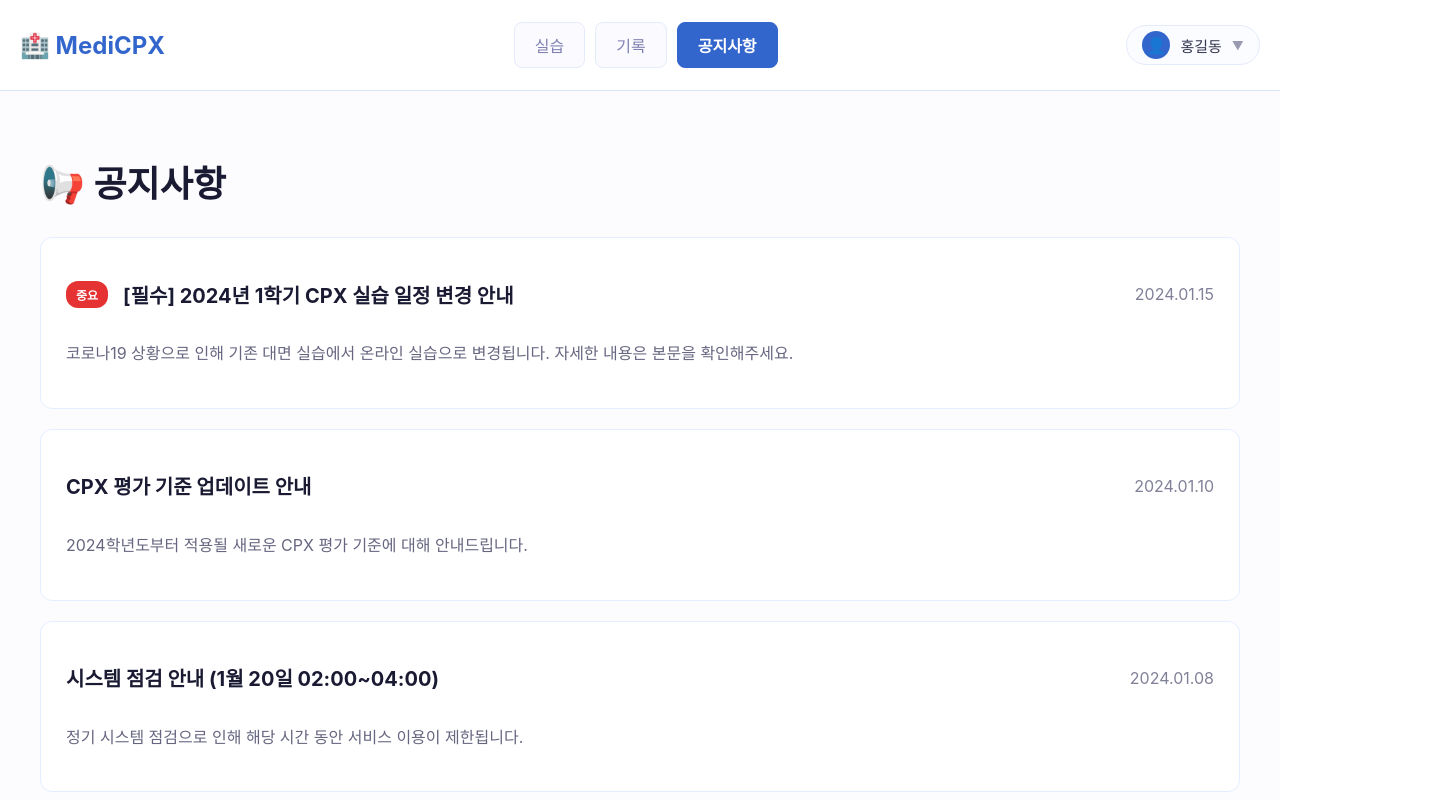
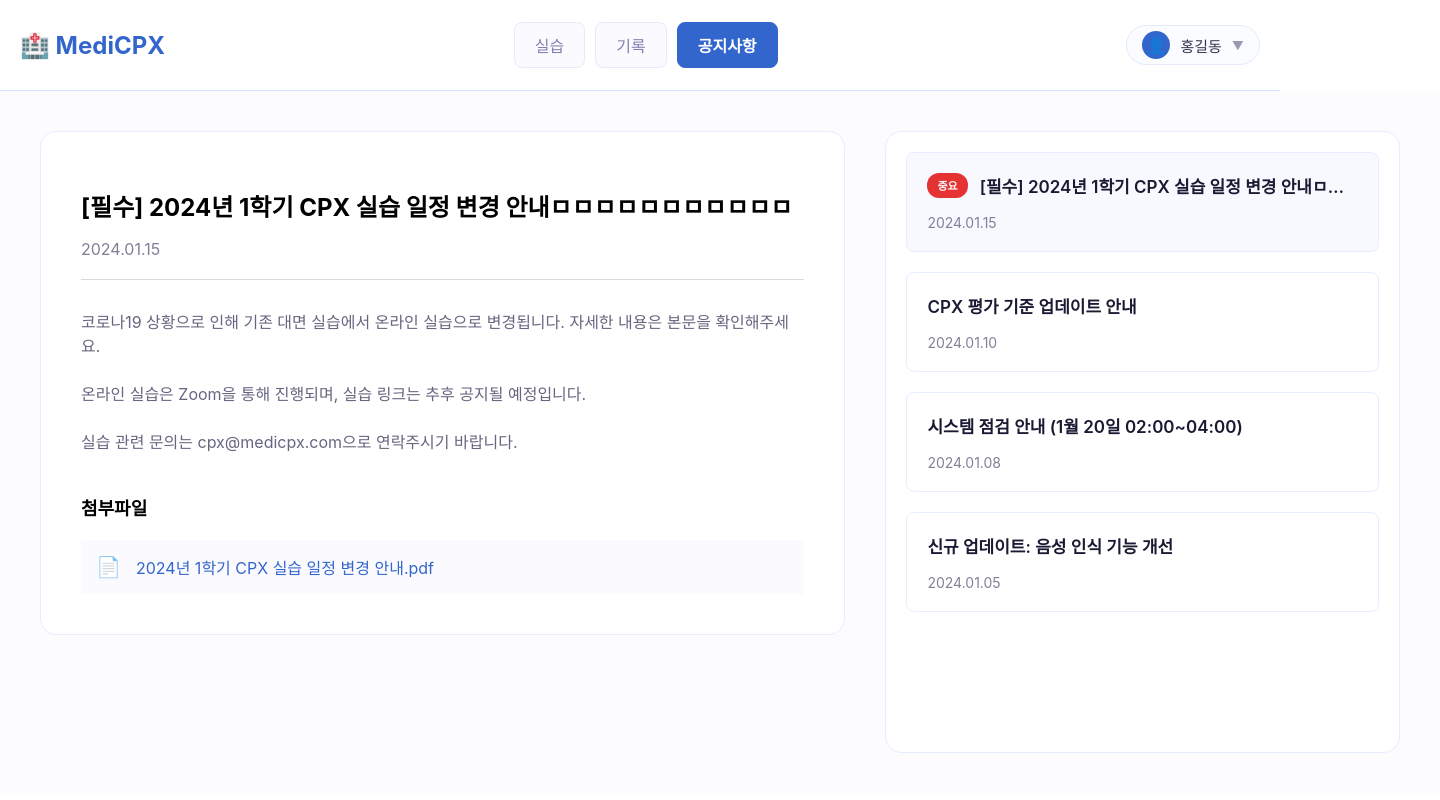
Before and after one commit to IlDanHaeBoJo/Frontend, a React (Create React App) app: page /notice in a window 1280 px wide. Shown: the top 800 px of the page, 1440 px wide, since content can reach past the window. Built offline with nearby package versions, Linux system fonts and the light colour scheme.

Commit message:
공지사항 디자인 수정

```diff
--- a/src/pages/Notice/index.tsx
+++ b/src/pages/Notice/index.tsx
@@ -1,58 +1,88 @@
-import React from "react";
+import React, { useState } from "react";
 import * as S from "./style";
 
-const Notice = () => {
 const notices = [
   {
     id: 1,
-      important: true,
-      title: "[필수] 2024년 1학기 CPX 실습 일정 변경 안내",
+    title: "[필수] 2024년 1학기 CPX 실습 일정 변경 안내ㅁㅁㅁㅁㅁㅁㅁㅁㅁㅁㅁ",
     date: "2024.01.15",
     content:
-        "코로나19 상황으로 인해 기존 대면 실습에서 온라인 실습으로 변경됩니다. 자세한 내용은 본문을 확인해주세요.",
+      "코로나19 상황으로 인해 기존 대면 실습에서 온라인 실습으로 변경됩니다. 자세한 내용은 본문을 확인해주세요.\n\n온라인 실습은 Zoom을 통해 진행되며, 실습 링크는 추후 공지될 예정입니다.\n\n실습 관련 문의는 cpx@medicpx.com으로 연락주시기 바랍니다.",
+    file: "2024년 1학기 CPX 실습 일정 변경 안내.pdf",
+    important: true,
   },
   {
     id: 2,
-      important: false,
     title: "CPX 평가 기준 업데이트 안내",
     date: "2024.01.10",
     content:
-        "2024학년도부터 적용될 새로운 CPX 평가 기준에 대해 안내드립니다.",
+      "CPX 평가 기준이 업데이트되었습니다. 자세한 내용은 본문을 확인해주세요.",
+    file: null,
+    important: false,
   },
   {
     id: 3,
-      important: false,
     title: "시스템 점검 안내 (1월 20일 02:00~04:00)",
     date: "2024.01.08",
-      content:
-        "정기 시스템 점검으로 인해 해당 시간 동안 서비스 이용이 제한됩니다.",
+    content: "시스템 점검이 있을 예정입니다. 이용에 참고 부탁드립니다.",
+    file: null,
+    important: false,
   },
   {
     id: 4,
-      important: false,
     title: "신규 업데이트: 음성 인식 기능 개선",
     date: "2024.01.05",
-      content:
-        "CPX 실습 중 음성 인식 정확도가 크게 향상되었습니다. 더욱 자연스러운 대화가 가능합니다.",
+    content: "음성 인식 기능이 개선되었습니다. 많은 이용 바랍니다.",
+    file: null,
+    important: false,
   },
 ];
 
+const Notice = () => {
+  const [selectedNotice, setSelectedNotice] = useState(notices[0]);
+
   return (
+    <S.Wrapper>
       <S.Container>
-      <S.Title>📢 공지사항</S.Title>
+        <S.NoticeDetails>
+          <S.Title>{selectedNotice.title}</S.Title>
+          <S.Date>{selectedNotice.date}</S.Date>
+          <S.Divider />
+          <S.Content>
+            {selectedNotice.content.split("\n").map((line, index) => (
+              <React.Fragment key={index}>
+                {line}
+                <br />
+              </React.Fragment>
+            ))}
+          </S.Content>
+          {selectedNotice.file && (
+            <S.Attachments>
+              <S.AttachmentsTitle>첨부파일</S.AttachmentsTitle>
+              <S.AttachmentFile>
+                <S.FileIcon>📄</S.FileIcon>
+                <S.FileName>{selectedNotice.file}</S.FileName>
+              </S.AttachmentFile>
+            </S.Attachments>
+          )}
+        </S.NoticeDetails>
+        <S.NoticeList>
           {notices.map((notice) => (
-        <S.NoticeCard key={notice.id}>
-          <S.CardHeader>
-            <S.NoticeTitle>
-              {notice.important && <S.ImportantBadge>중요</S.ImportantBadge>}
-              {notice.title}
-            </S.NoticeTitle>
-            <S.NoticeDate>{notice.date}</S.NoticeDate>
-          </S.CardHeader>
-          <S.NoticeContent>{notice.content}</S.NoticeContent>
-        </S.NoticeCard>
+            <S.NoticeItem
+              key={notice.id}
+              active={selectedNotice.id === notice.id}
+              onClick={() => setSelectedNotice(notice)}
+            >
+              <S.NoticeItemTitleWrapper>
+                {notice.important && <S.Badge>중요</S.Badge>}
+                <S.NoticeItemTitle>{notice.title}</S.NoticeItemTitle>
+              </S.NoticeItemTitleWrapper>
+              <S.NoticeItemDate>{notice.date}</S.NoticeItemDate>
+            </S.NoticeItem>
           ))}
+        </S.NoticeList>
       </S.Container>
+    </S.Wrapper>
   );
 };
 
--- a/src/pages/Notice/style.ts
+++ b/src/pages/Notice/style.ts
@@ -1,63 +1,130 @@
 import styled from "styled-components";
 
-export const Container = styled.div`
-  padding: 40px;
-  max-width: 1300px;
+export const Wrapper = styled.div`
   margin: 0 auto;
+  width: 1440px;
+  //height: 1024px;
   background-color: #fcfcff;
 `;
 
+export const Container = styled.main`
+  display: flex;
+  gap: 40px;
+  padding: 40px;
+`;
+
+export const NoticeDetails = styled.div`
+  width: 750px;
+  height: 100%;
+  padding: 40px;
+  background-color: #ffffff;
+  border: 1px solid #e5edff;
+  border-radius: 16px;
+`;
+
 export const Title = styled.h1`
-  font-family: "Inter", sans-serif;
+  font-size: 24px;
   font-weight: 700;
-  font-size: 36px;
-  color: #1a1a33;
+  color: #000000;
+  margin-bottom: 10px;
+`;
+
+export const Date = styled.p`
+  font-size: 16px;
+  color: #808099;
+  margin-bottom: 20px;
+`;
+
+export const Divider = styled.hr`
+  border: none;
+  border-top: 1px solid #d9d9d9;
   margin-bottom: 30px;
 `;
 
-export const NoticeCard = styled.div`
-  background-color: #ffffff;
-  border: 1px solid #e5edff;
-  border-radius: 12px;
-  padding: 25px;
+export const Content = styled.p`
+  font-size: 16px;
+  color: #666680;
+  line-height: 1.5;
+`;
+
+export const Attachments = styled.div`
+  margin-top: 40px;
+`;
+
+export const AttachmentsTitle = styled.h2`
+  font-size: 18px;
+  font-weight: 700;
+  color: #000000;
   margin-bottom: 20px;
 `;
 
-export const CardHeader = styled.div`
-  display: flex;
-  justify-content: space-between;
-  align-items: center;
-  margin-bottom: 15px;
-`;
-
-export const NoticeTitle = styled.h2`
+export const AttachmentFile = styled.div`
   display: flex;
   align-items: center;
   gap: 15px;
-  font-family: "Inter", sans-serif;
-  font-weight: 700;
-  font-size: 20px;
-  color: #1a1a33;
+  padding: 15px;
+  background-color: #fafaff;
 `;
 
-export const ImportantBadge = styled.span`
+export const FileIcon = styled.span`
+  font-size: 20px;
+`;
+
+export const FileName = styled.a`
+  font-size: 16px;
+  color: #3366cc;
+  text-decoration: none;
+`;
+
+export const NoticeList = styled.div`
+  width: 490px;
+  height: calc(100vh - 220px);
+  padding: 20px;
+  background-color: #ffffff;
+  border: 1px solid #e5edff;
+  border-radius: 16px;
+  display: flex;
+  flex-direction: column;
+  gap: 20px;
+  overflow-y: auto;
+`;
+
+export const NoticeItem = styled.div<{ active?: boolean }>`
+  padding: 20px;
+  border-radius: 8px;
+  background-color: ${(props) => (props.active ? "#f8f8ff" : "#ffffff")};
+  border: 1px solid #e5edff;
+  cursor: pointer;
+`;
+
+export const NoticeItemTitleWrapper = styled.div`
+  display: flex;
+  align-items: center;
+  gap: 12px;
+  margin-bottom: 16px;
+`;
+
+export const Badge = styled.span`
+  padding: 4px 10px;
+  border-radius: 12px;
+  height: 17px;
   background-color: #e53333;
   color: #ffffff;
-  padding: 5px 10px;
-  border-radius: 12px;
-  font-size: 12px;
+  font-size: 11px;
   font-weight: 700;
+  white-space: nowrap;
 `;
 
-export const NoticeDate = styled.span`
-  font-family: "Inter", sans-serif;
-  font-size: 16px;
+export const NoticeItemTitle = styled.div`
+  font-size: 17px;
+  font-weight: 600;
+  color: #1a1a33;
+  white-space: nowrap;
+  overflow: hidden;
+  text-overflow: ellipsis;
+`;
+
+export const NoticeItemDate = styled.div`
+  font-size: 14px;
   color: #808099;
 `;
-
-export const NoticeContent = styled.p`
-  font-family: "Inter", sans-serif;
-  font-size: 16px;
-  color: #666680;
-  line-height: 1.6;
-`;
```
Lines whose indentation alone changed are shown as unchanged.
